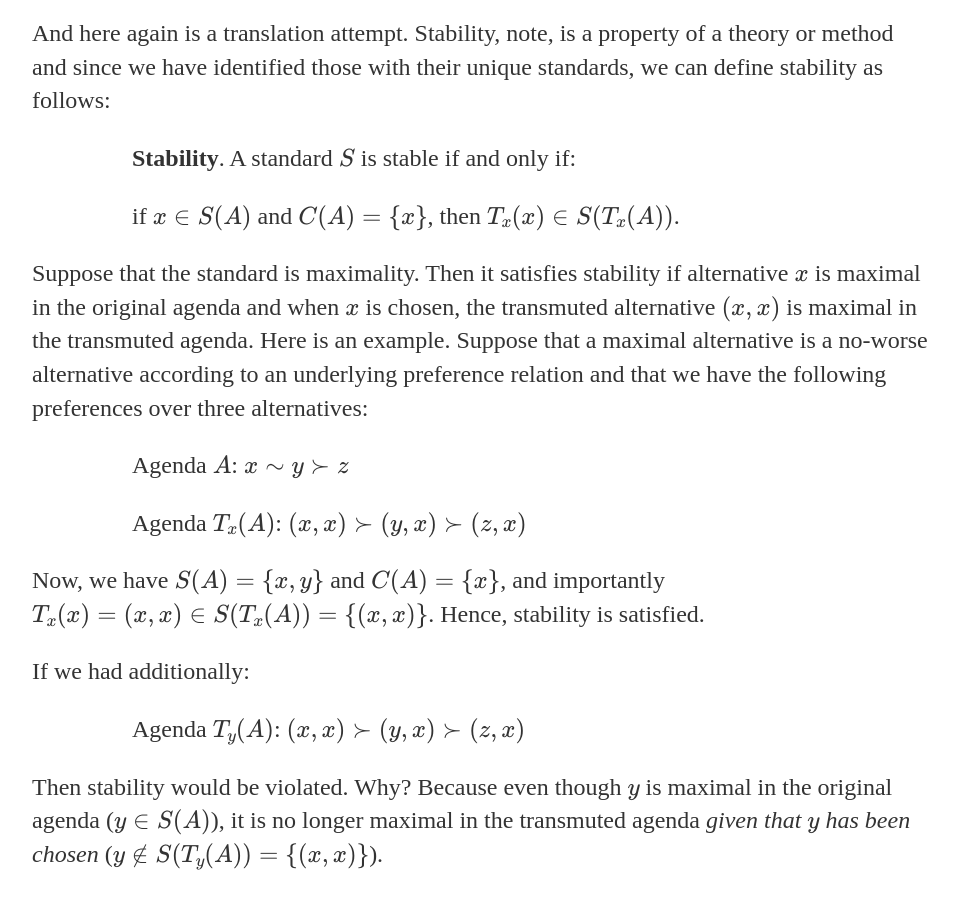
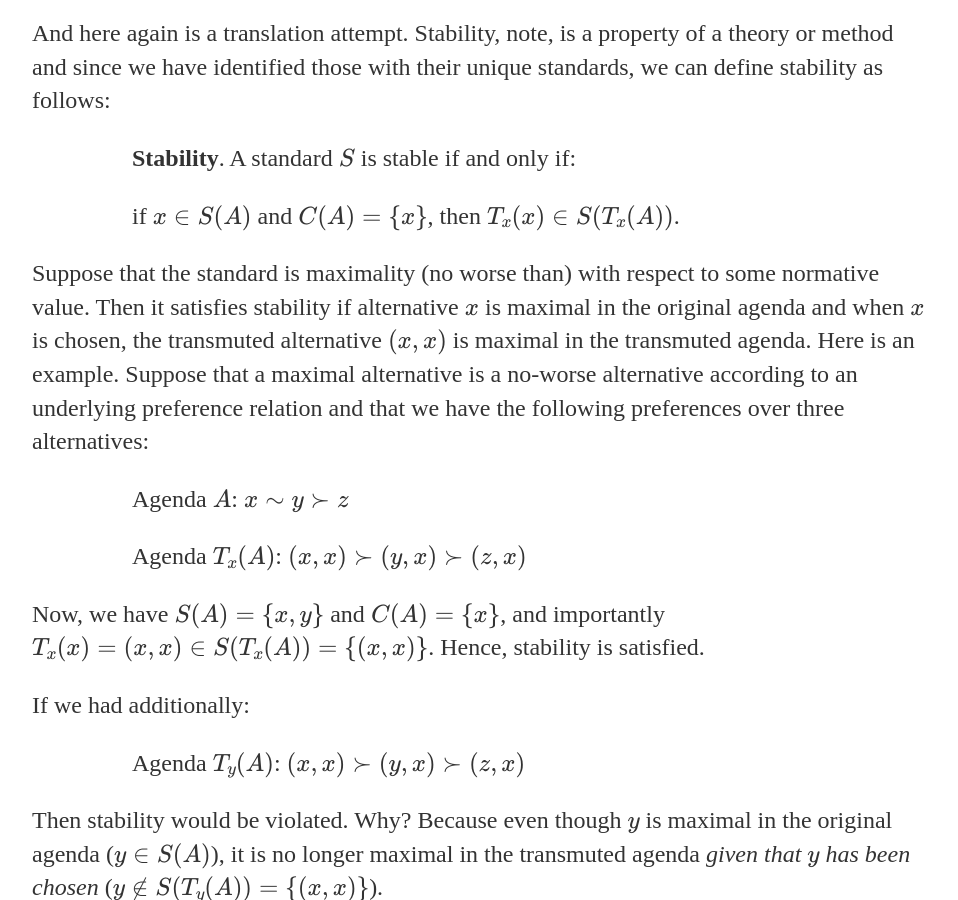
Before and after one commit to uzunovam/uzunovam, a Jekyll site: the page built from _posts/2020-04-28-anders-herlitz-on-unstable-choices.md, in a window 1280 px wide and 900 px high, scrolled down 3062 px. Shown: the whole window, without its empty margins (160-1118 px from the left). Built offline with Jekyll 4.4.1, drawn with Linux system fonts in a browser that asks for light colours.

Commit message:
Update 2020-04-28-anders-herlitz-on-unstable-choices.md

```diff
--- a/_posts/2020-04-28-anders-herlitz-on-unstable-choices.md
+++ b/_posts/2020-04-28-anders-herlitz-on-unstable-choices.md
@@ -44,7 +44,7 @@ that the act of choosing a maximal alternative alone can revert whether this cho
 
 <p style="padding-left:100px;">if \(x \in S(A)\) and \(C(A) = \{x\}\), then \(T_{x}(x) \in S(T_{x}(A))\).</p>
 
-<p>Suppose that the standard is maximality. Then it satisfies stability if alternative \(x\) is maximal in the original agenda and when \(x\) is chosen, the transmuted alternative \((x, x)\) is maximal in the transmuted agenda. Here is an example. Suppose that a maximal alternative is a no-worse alternative according to an underlying preference relation and that we have the following preferences over three alternatives:</p>
+<p>Suppose that the standard is maximality (no worse than) with respect to some normative value. Then it satisfies stability if alternative \(x\) is maximal in the original agenda and when \(x\) is chosen, the transmuted alternative \((x, x)\) is maximal in the transmuted agenda. Here is an example. Suppose that a maximal alternative is a no-worse alternative according to an underlying preference relation and that we have the following preferences over three alternatives:</p>
 
 <p style="padding-left:100px;">Agenda \(A\): \(x \sim y \succ z\)</p>
 
```
